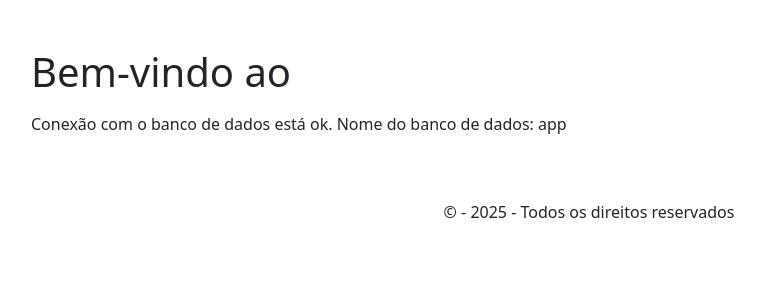
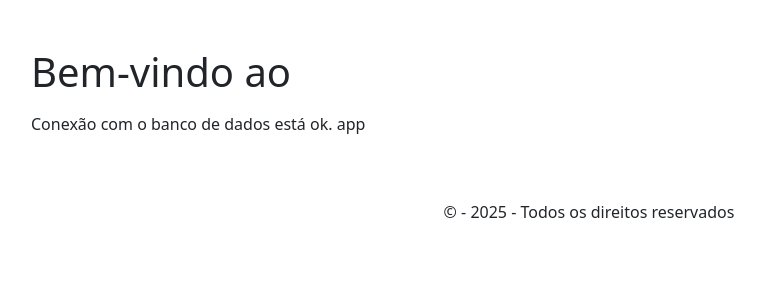
Before and after one commit to ricktorelli-git/docker-php-mysql-nginx, a PHP site: page /app/public/index.php in a window 1280 px wide. Shown: the part 26-326 px from the top of the page, without its empty margins (51-816 px from the left). Run offline with PHP 8.4, Linux system fonts and the light colour scheme; data that the repository does not hold is empty.

Commit message:
autoload.php

```diff
--- a/app/public/autoload.php
+++ b/app/public/autoload.php
@@ -3,7 +3,7 @@ function checkDatabaseConnection($pdo) {
     try {
         $stmt = $pdo->query("SELECT 1");
         if ($stmt) {
-            return "Conexão com o banco de dados está ok. Nome do banco de dados: " . $_ENV['DB_DATABASE'];
+            return "Conexão com o banco de dados está ok. " . $_ENV['DB_DATABASE'];
         }
     } catch (PDOException $e) {
         return "Erro ao verificar o banco de dados: " . $e->getMessage();
```
